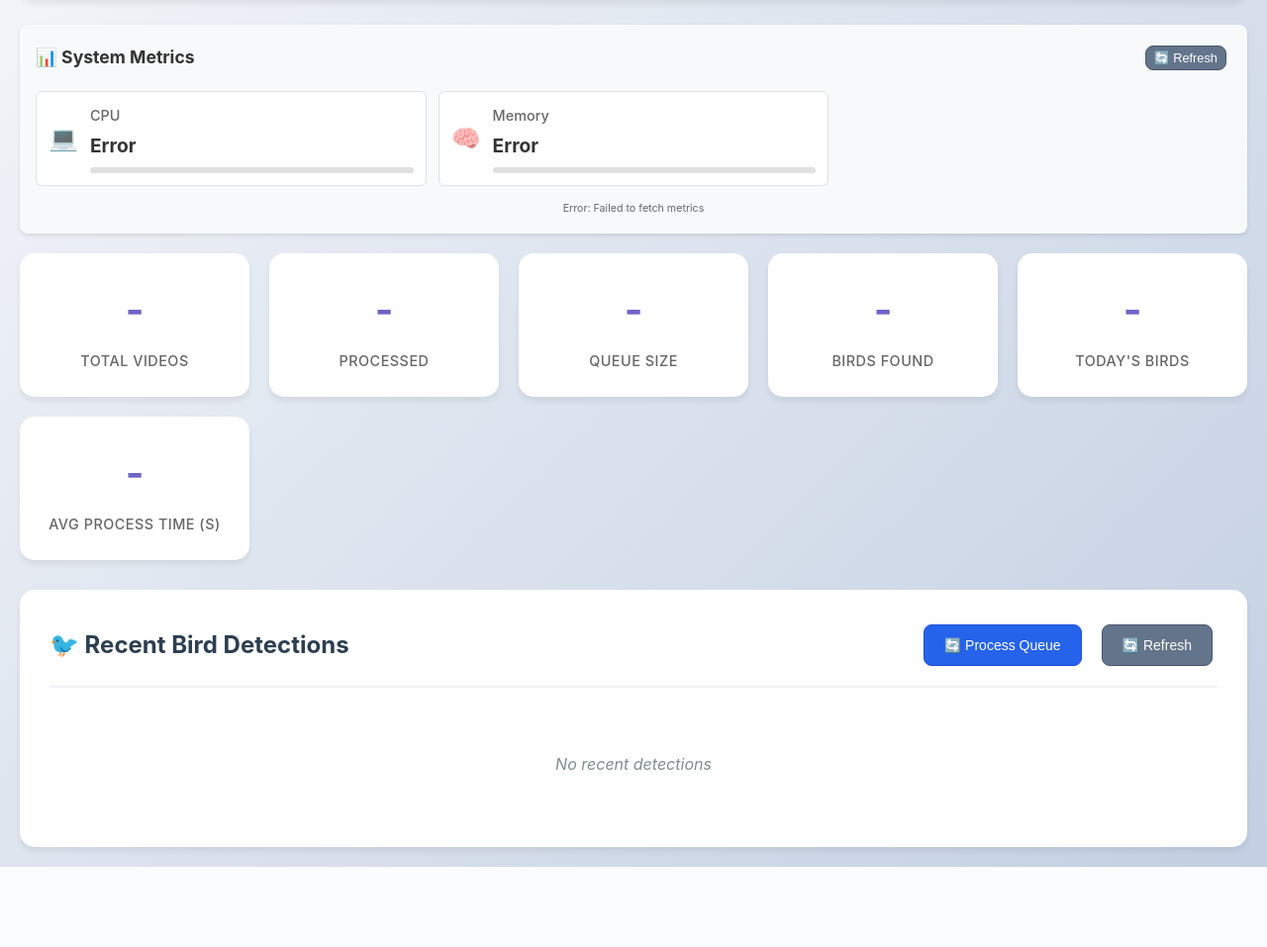
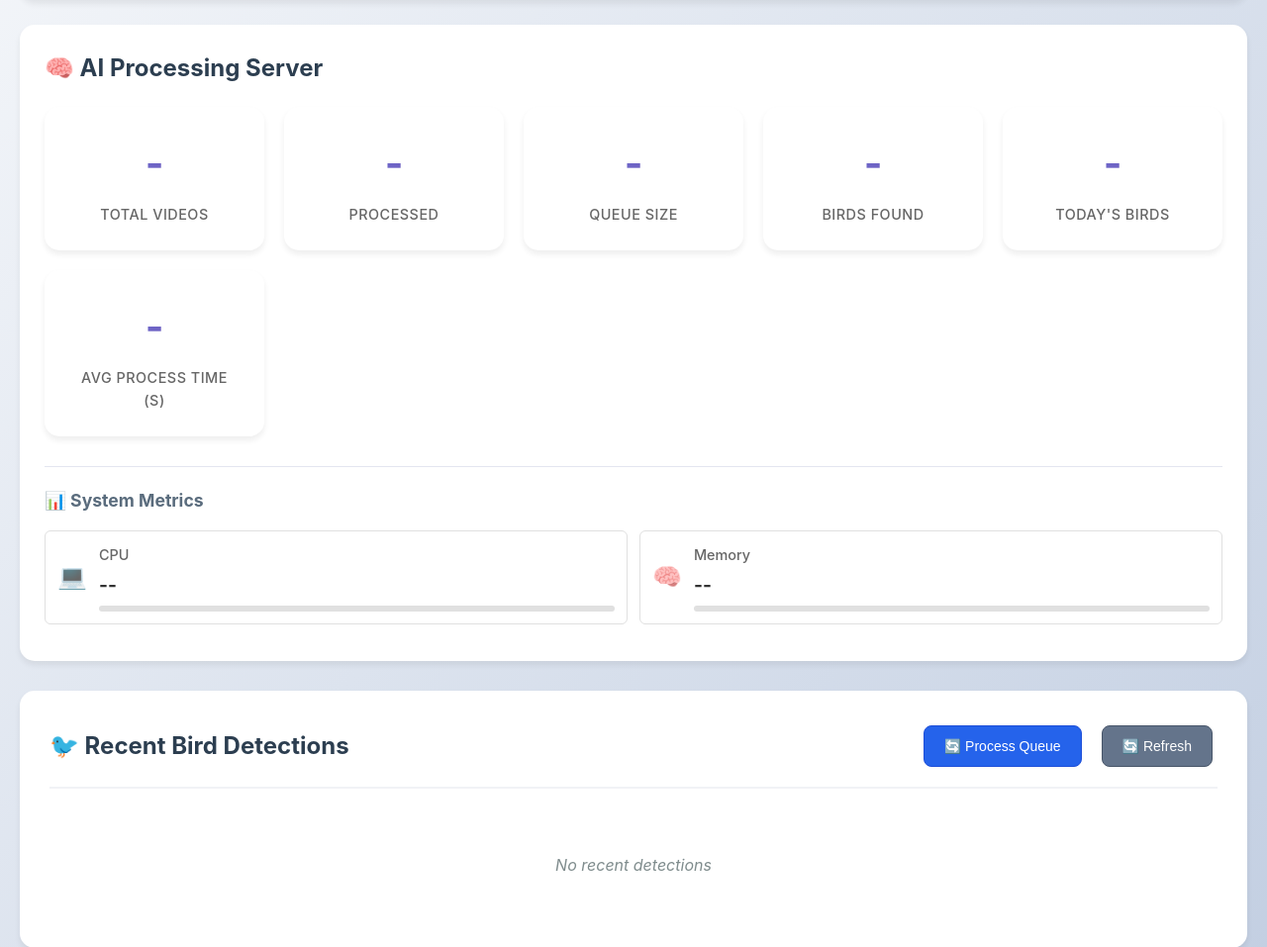
Before and after one commit to cd1zz/birdcam, a Flask app: template web/templates/processing_dashboard.html in a window 1280 px wide. Shown: the part 174-1131 px from the top of the page at 99% size. Before the commit the page ends 1050 px from the top, so only its background shows below. Run offline with Flask 3, Linux system fonts and the light colour scheme; the template is opened without the code that fills it, so the values that code supplies are empty; some libraries are stand-ins or nearby versions.

Commit message:
ui fixes

```diff
--- a/web/static/css/processing.css
+++ b/web/static/css/processing.css
@@ -1,10 +1,98 @@
 /* web/static/css/processing.css */
+.dashboard-header {
+    background: white;
+    padding: 25px;
+    border-radius: 15px;
+    box-shadow: 0 4px 6px rgba(0, 0, 0, 0.07);
+    margin-bottom: 30px;
+}
+
+.dashboard-header h2 {
+    margin: 0 0 20px 0;
+    color: #2c3e50;
+}
+
+.server-stats-grid {
+    display: grid;
+    grid-template-columns: repeat(auto-fit, minmax(200px, 1fr));
+    gap: 20px;
+    margin-bottom: 30px;
+}
+
 .stats-grid {
     display: grid;
     grid-template-columns: repeat(auto-fit, minmax(200px, 1fr));
     gap: 20px;
     margin-bottom: 30px;
 }
+
+.embedded-metrics {
+    margin-top: 30px;
+    padding-top: 20px;
+    border-top: 1px solid #e3e6f0;
+}
+
+.embedded-metrics h3 {
+    margin: 0 0 15px 0;
+    color: #5a6c7d;
+    font-size: 1.1em;
+}
+
+.metrics-grid {
+    display: grid;
+    grid-template-columns: repeat(auto-fit, minmax(150px, 1fr));
+    gap: 15px;
+}
+
+.metric-card {
+    background: #f8f9fa;
+    padding: 15px;
+    border-radius: 10px;
+    display: flex;
+    align-items: center;
+    gap: 10px;
+    border: 1px solid #e3e6f0;
+}
+
+.metric-icon {
+    font-size: 1.5em;
+    flex-shrink: 0;
+}
+
+.metric-info {
+    flex: 1;
+    min-width: 0;
+}
+
+.metric-label {
+    font-size: 0.85em;
+    color: #666;
+    margin-bottom: 5px;
+}
+
+.metric-value {
+    font-weight: 600;
+    font-size: 1.1em;
+    color: #2c3e50;
+}
+
+.metric-bar {
+    height: 6px;
+    background: #e3e6f0;
+    border-radius: 3px;
+    overflow: hidden;
+    margin-top: 5px;
+}
+
+.metric-fill {
+    height: 100%;
+    border-radius: 3px;
+    transition: width 0.3s ease;
+}
+
+.metric-fill.success { background: #28a745; }
+.metric-fill.warning { background: #ffc107; }
+.metric-fill.danger { background: #dc3545; }
 
 .stat-card {
     background: white;
--- a/web/templates/processing_dashboard.html
+++ b/web/templates/processing_dashboard.html
@@ -11,11 +11,9 @@
 {% endblock %}
 
 {% block content %}
-<div id="system-metrics" class="metrics-section">
-    <!-- System metrics will be loaded here -->
-</div>
-
-<div class="stats-grid">
+<div class="dashboard-header">
+    <h2>🧠 AI Processing Server</h2>
+    <div class="server-stats-grid">
         <div class="stat-card">
             <div class="stat-number" id="total-videos">-</div>
             <div class="stat-label">Total Videos</div>
@@ -39,6 +37,35 @@
         <div class="stat-card">
             <div class="stat-number" id="avg-time">-</div>
             <div class="stat-label">Avg Process Time (s)</div>
+        </div>
+    </div>
+
+    <!-- Embedded System Metrics -->
+    <div class="embedded-metrics">
+        <h3>📊 System Metrics</h3>
+        <div id="disk-cards-container" class="metrics-grid">
+            <div class="metric-card">
+                <div class="metric-icon">💻</div>
+                <div class="metric-info">
+                    <div class="metric-label">CPU</div>
+                    <div class="metric-value" id="cpu-value">--</div>
+                    <div class="metric-bar">
+                        <div class="metric-fill" id="cpu-fill"></div>
+                    </div>
+                </div>
+            </div>
+            <div class="metric-card">
+                <div class="metric-icon">🧠</div>
+                <div class="metric-info">
+                    <div class="metric-label">Memory</div>
+                    <div class="metric-value" id="memory-value">--</div>
+                    <div class="metric-bar">
+                        <div class="metric-fill" id="memory-fill"></div>
+                    </div>
+                </div>
+            </div>
+            <!-- Disk cards will be dynamically added here -->
+        </div>
     </div>
 </div>
 
```
Also changed, not shown: web/static/css/capture.css (+68 -0 lines), web/templates/capture_dashboard.html (+29 -5 lines). Lines whose indentation alone changed are shown as unchanged.
